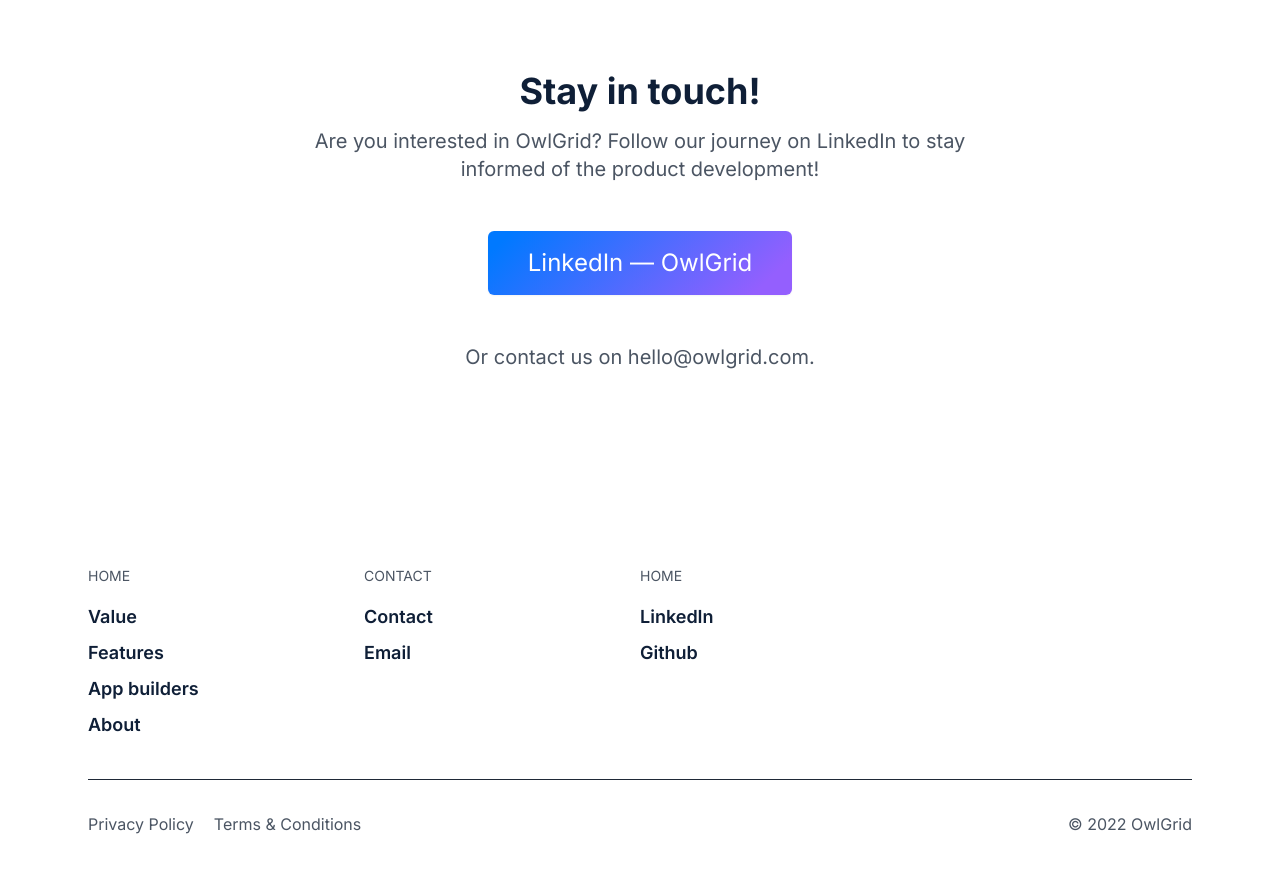
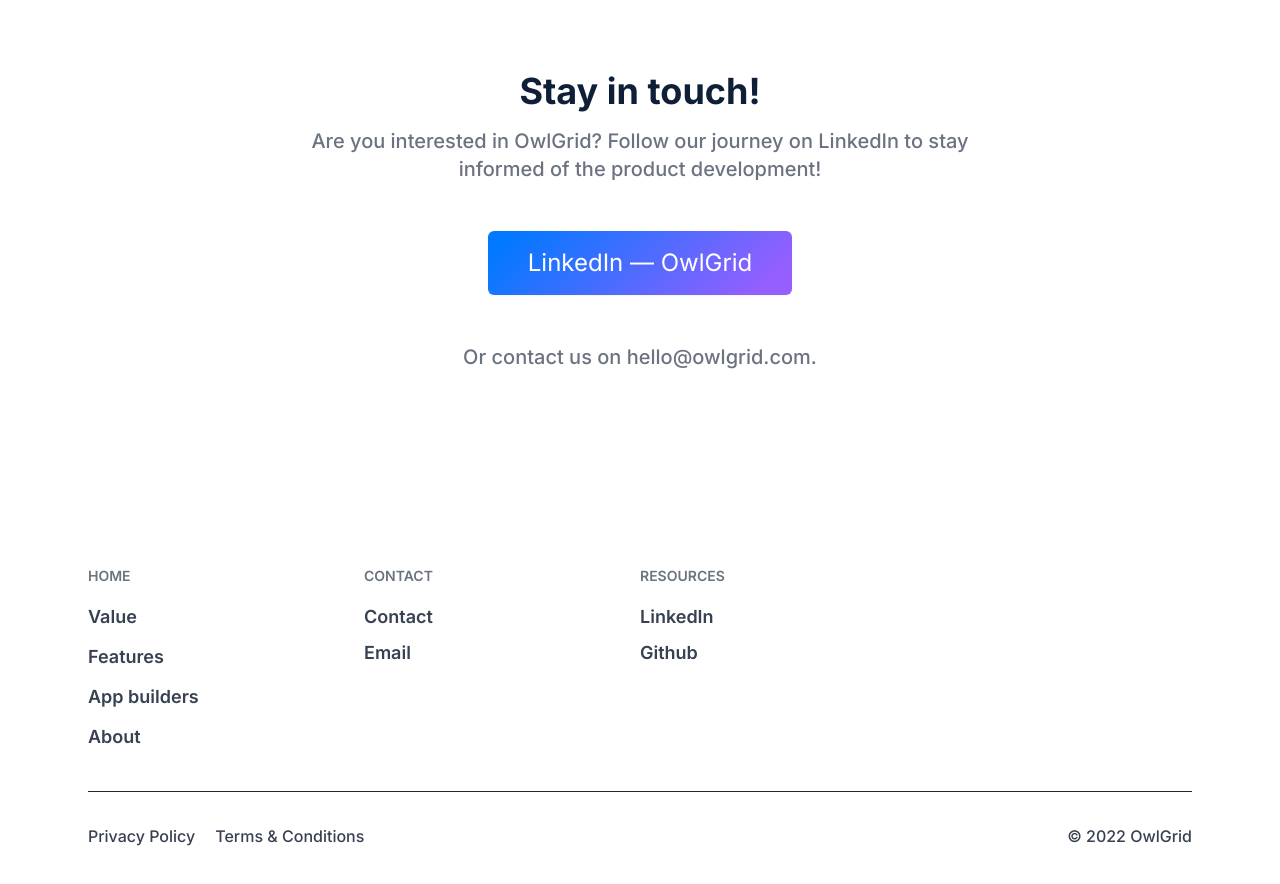
Before and after one commit to owlgrid/owl-landing-webFront, a Next.js app: page / in a window 1280 px wide. Shown: the part 4600-5484 px from the top of the page. Built offline with nearby package versions, Linux system fonts and the light colour scheme.

Commit message:
style footer links

```diff
--- a/components/CTA.js
+++ b/components/CTA.js
@@ -5,7 +5,7 @@
         <section className="wrapper py-24 max-w-5xl">
             <div className="flex flex-col items-center justify-center gap-4">
                 <h2 className="text-primary text-center">Stay in touch!</h2>
-                <p className="sm:text-center sm:max-w-2xl sm:mx-auto">
+                <p className="subtitle sm:text-center sm:max-w-2xl sm:mx-auto">
                     Are you interested in OwlGrid? Follow our journey on LinkedIn to stay informed of the product
                     development!
                 </p>
@@ -16,7 +16,7 @@
                     LinkedIn — OwlGrid
                 </Button>
             </div>
-            <p className="text-center">
+            <p className="subtitle text-center">
                 Or contact us on{' '}
                 <a href="mailto:hello@owlgrid.com" className="hover:underline">
                     hello@owlgrid.com
--- a/components/Footer.js
+++ b/components/Footer.js
@@ -1,10 +1,10 @@
 import Link from 'next/link';
 
 const navigation = [
-    { name: 'Value', href: '#features' },
+    { name: 'Value', href: '#value' },
     { name: 'Features', href: '#features' },
-    { name: 'App builders', href: '#features' },
-    { name: 'About', href: '#features' },
+    { name: 'App builders', href: '#app-builders' },
+    { name: 'About', href: '#about' },
 ];
 const contact = [
     { name: 'Contact', href: '#' },
@@ -20,12 +20,12 @@
         <footer className="wrapper py-24">
             <div className="grid grid-cols-1 sm:grid-cols-2 md:grid-cols-4 gap-y-10">
                 <div className="space-y-4">
-                    <span className="text-sm text-gray-600">HOME</span>
-                    <ul className="flex flex-col gap-2">
+                    <span className="footer-section-title">HOME</span>
+                    <ul className="flex flex-col gap-3">
                         {navigation.map((elem, i) => (
                             <li
                                 key={i}
-                                className="text-primary text-lg font-semibold hover:text-primary/60 transition duration-150 "
+                                className="footer-section-link"
                             >
                                 <Link href={elem.href} scroll={false}>
                                     {elem.name}
@@ -35,12 +35,12 @@
                     </ul>
                 </div>
                 <div className="space-y-4">
-                    <span className="text-sm text-gray-600">CONTACT</span>
+                    <span className="footer-section-title">CONTACT</span>
                     <ul className="flex flex-col gap-2">
                         {contact.map((elem, i) => (
                             <li
                                 key={i}
-                                className="text-primary text-lg font-semibold hover:text-primary/60 transition duration-150 "
+                                className="footer-section-link"
                             >
                                 <Link href={elem.href}>{elem.name}</Link>
                             </li>
@@ -48,12 +48,12 @@
                     </ul>
                 </div>
                 <div className="space-y-4">
-                    <span className="text-sm text-gray-600">HOME</span>
+                    <span className="footer-section-title">RESOURCES</span>
                     <ul className="flex flex-col gap-2">
                         {resources.map((elem, i) => (
                             <li
                                 key={i}
-                                className="text-primary text-lg font-semibold hover:text-primary/60 transition duration-150 "
+                                className="footer-section-link"
                             >
                                 <Link href={elem.href}>{elem.name}</Link>
                             </li>
@@ -63,19 +63,19 @@
             </div>
             <div className="flex flex-col gap-y-4features justify-between mt-10 pt-10 sm:pt-8 pb-4 border-t lg:flex-row bg-top border-gray-800">
                 <ul className="flex flex-col space-y-1 lg:mb-0 sm:space-y-0 sm:space-x-5 sm:flex-row">
-                    <li className="text-gray-600 hover:text-gray-600/60 transition duration-150">
+                    <li className="footer-legal-link">
                         <Link href="https://legals.creastel.com" target="_blank">
                             Privacy Policy
                         </Link>
                     </li>
-                    <li className="text-gray-600 hover:text-gray-600/60 transition duration-150">
+                    <li className="footer-legal-link">
                         <Link href="https://legals.creastel.com" target="_blank">
                             Terms & Conditions
                         </Link>
                     </li>
                 </ul>
                 <ul className="flex flex-col mb-3 space-y-2 lg:mb-0 sm:space-y-0 sm:space-x-5 sm:flex-row">
-                    <li className="text-gray-600 hover:text-gray-600/60 transition duration-150">
+                    <li className="footer-legal-link">
                         <Link href="https://owlgrid.com" target="_blank">
                             © 2022 OwlGrid
                         </Link>
--- a/pages/index.js
+++ b/pages/index.js
@@ -237,7 +237,7 @@
                 <section className="wrapper py-24">
                     <div className="flex flex-col items-center justify-center gap-4">
                         <h2 className="text-primary text-center">Open-source framework 🔨</h2>
-                        <p className="text-[#434B57] text-center">Based on well-proven open-source technologies.</p>
+                        <p className="subtitle text-center">Based on well-proven open-source technologies.</p>
                     </div>
                     <Image
                         src="/framework.png"
--- a/styles/globals.css
+++ b/styles/globals.css
@@ -60,4 +60,16 @@
     .card-description {
         @apply text-base text-gray-500;
     }
+
+    .footer-section-title {
+        @apply font-semibold text-sm text-gray-500;
+    }
+
+    .footer-section-link {
+        @apply font-semibold text-lg text-gray-700 hover:text-gray-400 transition duration-100;
+    }
+
+    .footer-legal-link {
+        @apply font-medium text-gray-700 hover:text-gray-400 transition duration-100;
+    }
 }
```
